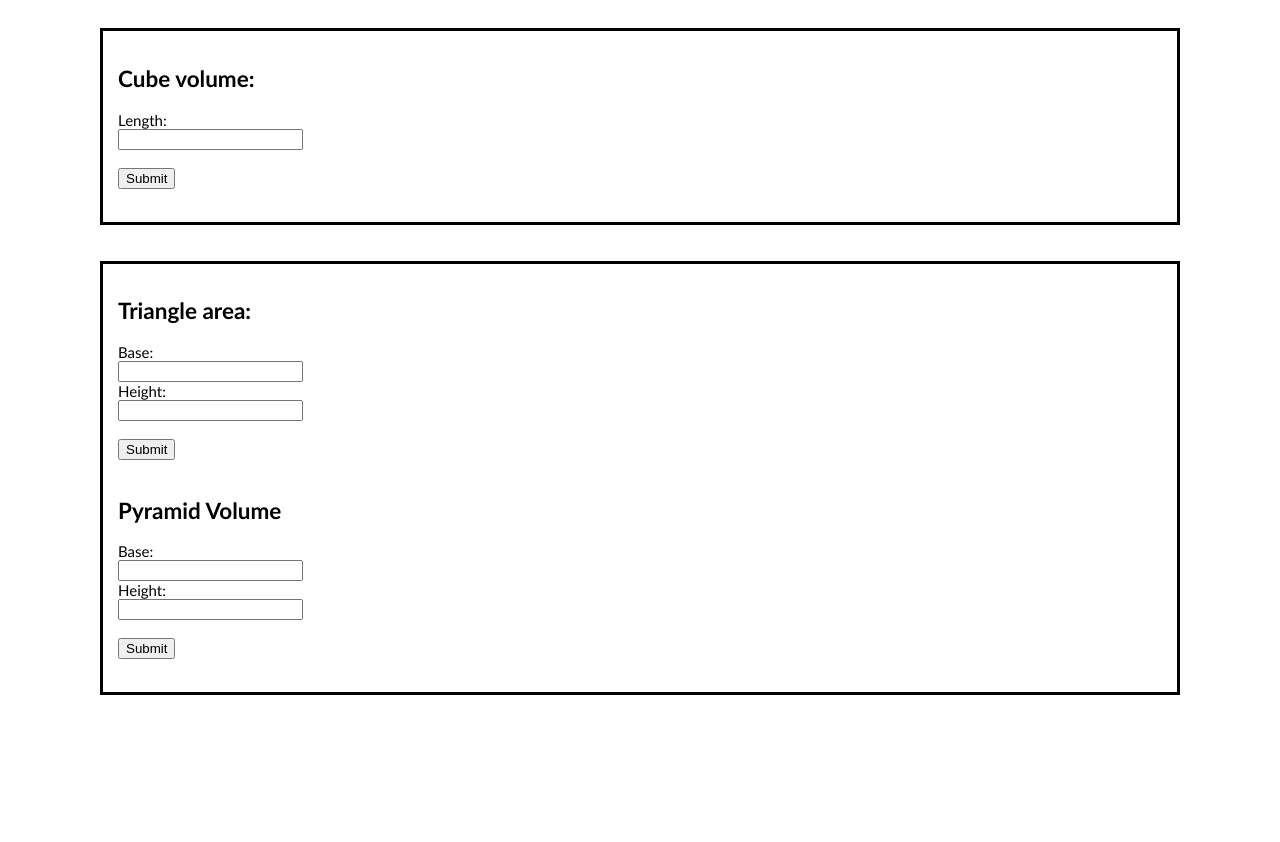
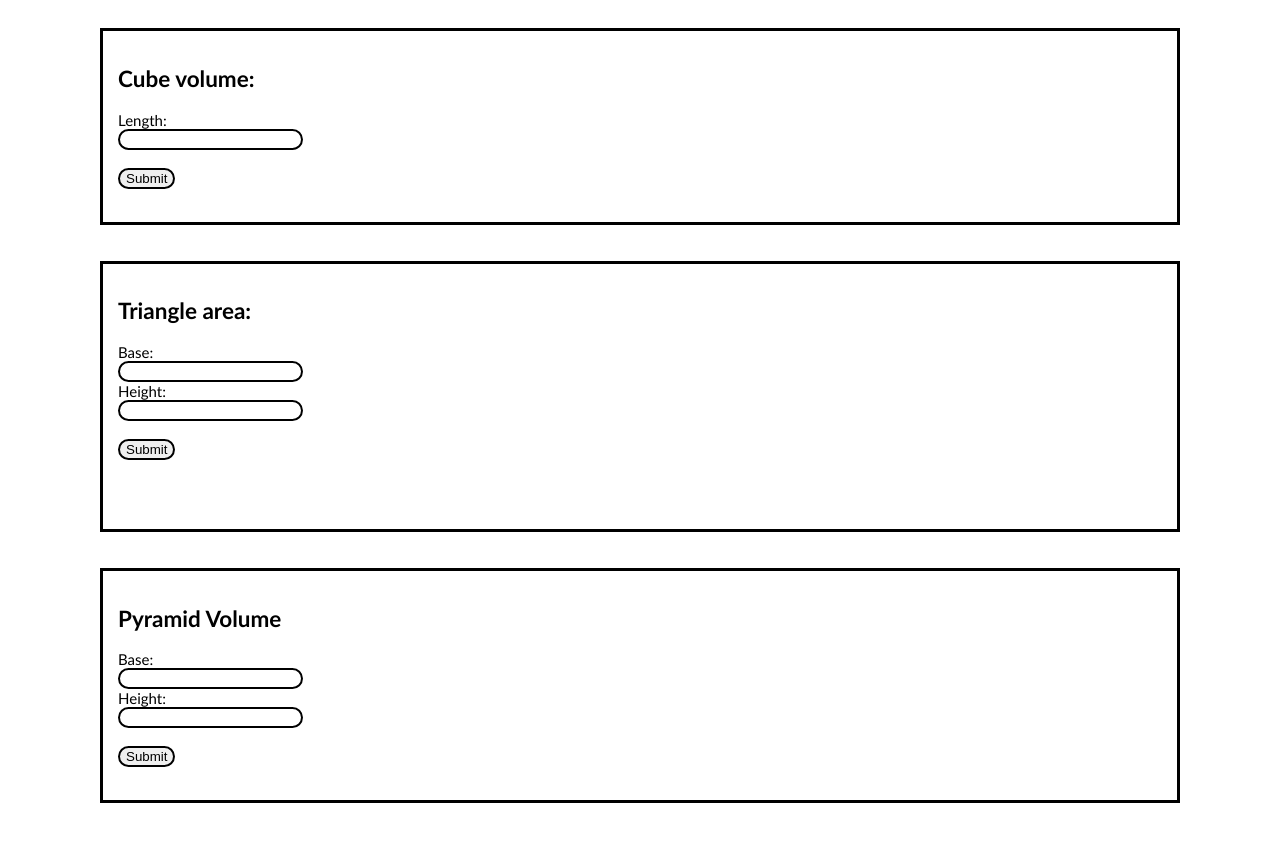
Before and after one commit to LStreet2002/volume-or-area-calc, a plain HTML site: page index.html in a window 1280 px wide. Shown: the part 360-1202 px from the top of the page. Before the commit the page ends 1155 px from the top, so only its background shows below. Drawn offline with Linux system fonts and the light colour scheme.

Commit message:
Improved CSS

```diff
--- a/css/css.css
+++ b/css/css.css
@@ -8,3 +8,13 @@ body{
     border-style: solid;
     padding: 15px;
 }
+
+input{
+    border: 2px solid black;
+    border-radius: 15px;
+}
+
+button{
+    border: 2px solid black;
+    border-radius: 15px;
+}
--- a/index.html
+++ b/index.html
@@ -15,7 +15,7 @@
     <div id="border">
         <h2 id="h1">Sphere volume:</h2>
         <form>
-           Radius: <br> <input type="text" id="sphereId" /><br><br>
+            Radius: <br> <input type="text" id="sphereId" /><br><br>
             <button type="button" onclick="sphere()">Submit</button>
         </form>
         <Br>
@@ -38,10 +38,17 @@
             Base:<br><input type="text" id="triangleId1" /><br>
             Height:<br><input type="text" id="triangleId2" /><br><br>
             <button type="button" onclick="triangle()">Submit</button><br><br>
-        </form><h2 id="pyramidTitle">Pyramid Volume</h2>
+        </form><br><br>
+
+    </div>
+    <br><br>
+
+    <div id="border">
+        <h2 id="pyramidTitle">Pyramid Volume</h2>
+
         <form>
-            Base:<br><input type="text" id="triangleId1" /><br>
-            Height:<br><input type="text" id="triangleId2" /><br><br>
+            Base:<br><input type="text" id="pyrId1" /><br>
+            Height:<br><input type="text" id="pyrId2" /><br><br>
             <button type="button" onclick="pyramidVolume()">Submit</button>
         </form>
         <br>
--- a/js/js.js
+++ b/js/js.js
@@ -17,7 +17,7 @@ function triangle(){
 }
 
 function pyramidVolume(){
-    var base = document.getElementById("triangleId1").value;
-    var height = document.getElementById("triangleId2").value;
+    var base = document.getElementById("pyrId1").value;
+    var height = document.getElementById("pyrId2").value;
     document.getElementById("pyramidTitle").innerHTML = "Pyramid Volume: "+(base**2 /3)*height;
 }
```
